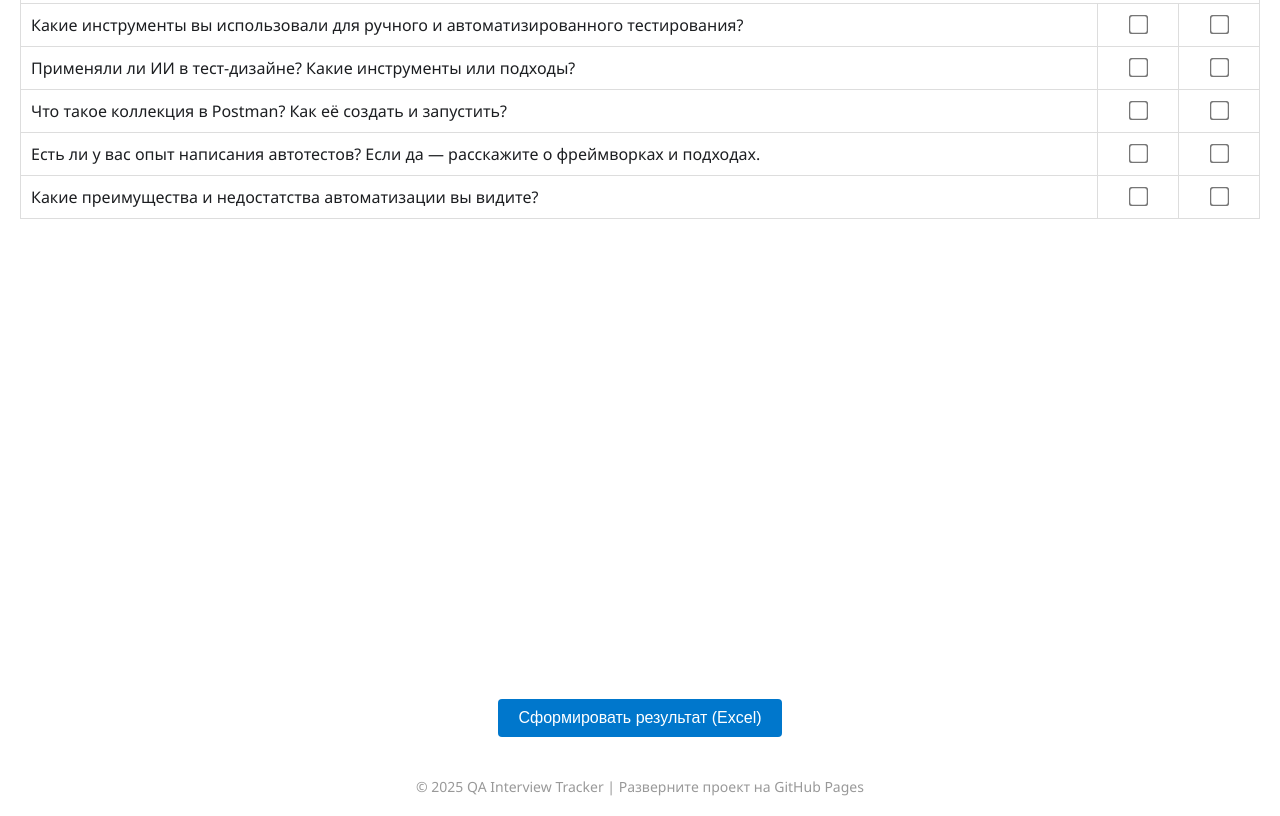
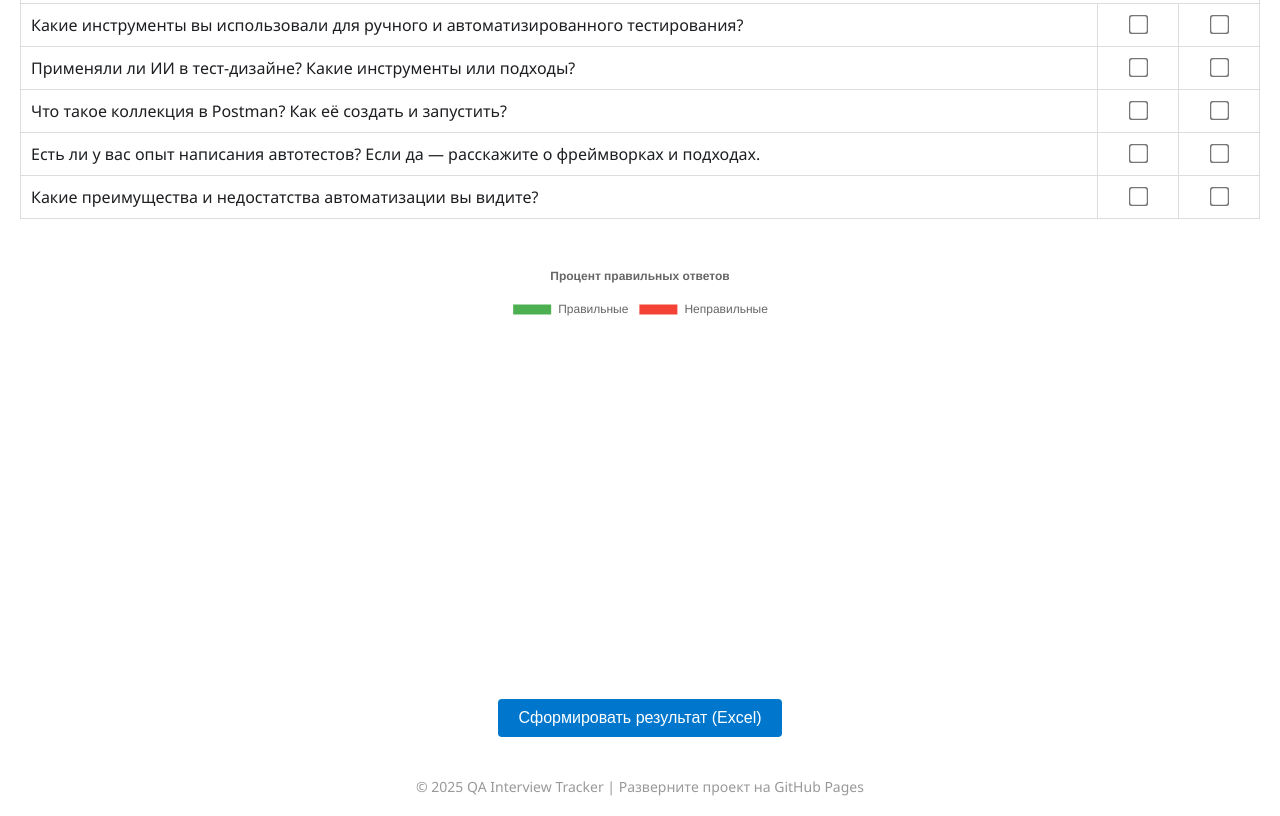
Before and after one commit to Shaparevdx/testinterview, a plain HTML site: page index.html in a window 1280 px wide. Shown: the part 2769-3585 px from the top of the page. Drawn offline with nearby package versions, Linux system fonts and the light colour scheme.

Commit message:
Update index.html

```diff
--- a/index.html
+++ b/index.html
@@ -187,9 +187,7 @@
     &copy; 2025 QA Interview Tracker | Разверните проект на GitHub Pages
   </div>
 
-  <!-- Chart.js -->
 <script src="https://cdn.jsdelivr.net/npm/chart.js "></script>
-  <!-- SheetJS -->
 <script src="https://cdnjs.cloudflare.com/ajax/libs/xlsx/0.18.5/xlsx.full.min.js "></script>
 
 <script>
@@ -218,11 +216,26 @@
     });
   }
 
+  function calculateResults() {
+    const checkboxes = document.querySelectorAll('input[type="checkbox"]');
+    let correct = 0, incorrect = 0;
+
+    checkboxes.forEach((cb, index) => {
+      if (cb.checked) {
+        if (index % 3 === 1) correct++;
+        if (index % 3 === 2) incorrect++;
+      }
+    });
+
+    updateChart(correct, incorrect);
+    return { correct, incorrect };
+  }
+
   function exportToExcel() {
     const table = document.getElementById('interview-table');
     const rows = Array.from(table.querySelectorAll("tr"));
     const data = [];
-      let correct = 0, incorrect = 0;
+    let { correct, incorrect } = calculateResults();
 
     rows.forEach(row => {
       const cells = row.querySelectorAll("td, th");
@@ -233,8 +246,6 @@
         if (index === 1 || index === 2) {
           const checkbox = cell.querySelector("input");
           const checked = checkbox && checkbox.checked;
-            if (index === 1 && checked) correct++;
-            if (index === 2 && checked) incorrect++;
           rowData.push(checked ? "✔️" : "");
         } else {
           rowData.push(cell.innerText.trim());
@@ -244,7 +255,6 @@
       data.push(rowData);
     });
 
-      // Добавляем статистику
     data.push(["", "", ""]);
     data.push(["Статистика", "", ""]);
     data.push(["Правильных ответов:", correct, ""]);
@@ -256,10 +266,16 @@
     XLSX.utils.book_append_sheet(wb, ws, "Результаты");
 
     XLSX.writeFile(wb, "QA_Interview_Results.xlsx");
+  }
 
-      // Обновляем график
-      updateChart(correct, incorrect);
-    }
+  // Добавляем слушатели на чекбоксы
+  window.addEventListener('DOMContentLoaded', () => {
+    const checkboxes = document.querySelectorAll('input[type="checkbox"]');
+    checkboxes.forEach(cb => {
+      cb.addEventListener('change', calculateResults);
+    });
+    calculateResults(); // Инициализация графика
+  });
 </script>
 
 </body>
```
Lines whose indentation alone changed are shown as unchanged.
